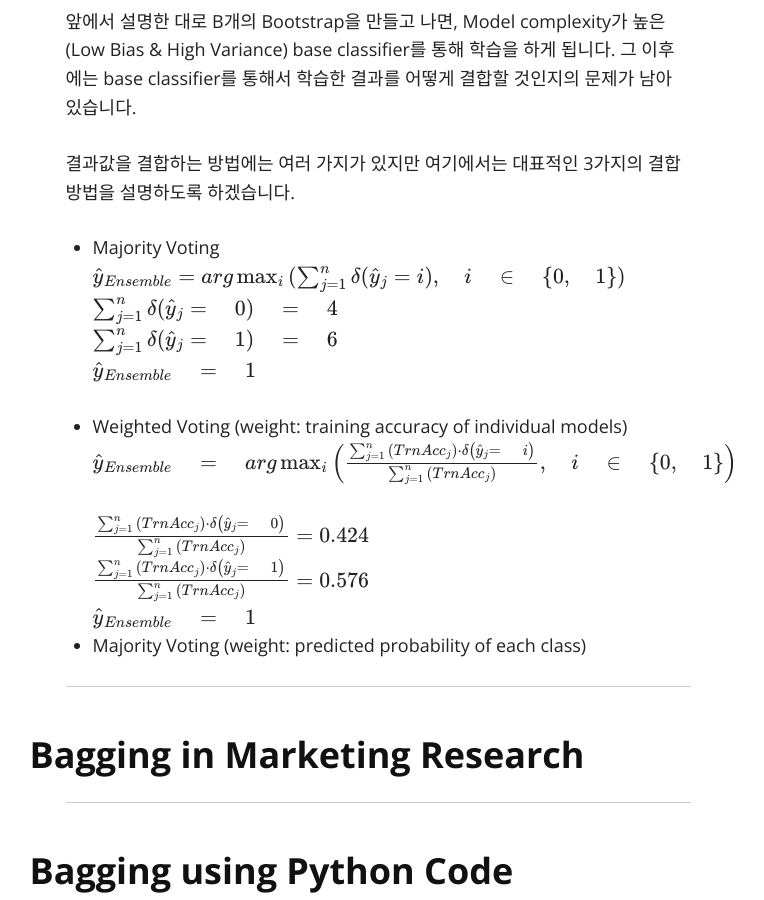
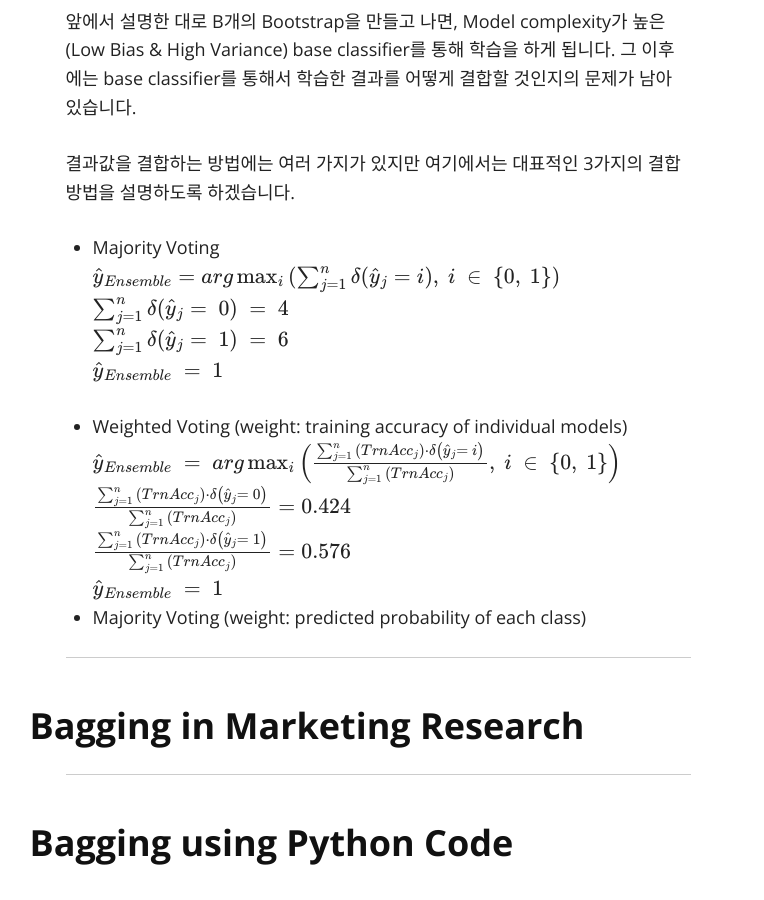
Before and after one commit to seokchaeyoon/seokchaeyoon.github.io, a Jekyll site: the page built from index.md, in a window 1280 px wide and 900 px high, scrolled down 8277 px. Shown: the whole window, without its empty margins (262-1026 px from the left). Built offline with Jekyll 4.4.1, drawn with Linux system fonts in a browser that asks for light colours; nearby versions of some CDN libraries; formulas are drawn with MathJax 3.

Commit message:
Update index.md

```diff
--- a/index.md
+++ b/index.md
@@ -119,16 +119,16 @@ Bootstrapping에서 핵심은 Bootstrap이라는 Orignal Dataset에서 뽑은
 결과값을 결합하는 방법에는 여러 가지가 있지만 여기에서는 대표적인 3가지의 결합 방법을 설명하도록 하겠습니다.
 
 * Majority Voting
-$$ { \hat { y }  }_{ Ensemble }=arg\max _{ i }{ (\sum _{ j=1 }^{ n }{ \delta ({ \hat { y }  }_{ j }=i) } ,\quad i\quad \in \quad \{ 0,\quad 1\} ) } $$ <br>
-$$   \sum _{ j=1 }^{ n }{ \delta ({ \hat { y }  }_{ j }=\quad 0)\quad =\quad 4 }   $$ <br>
-$$   \sum _{ j=1 }^{ n }{ \delta ({ \hat { y }  }_{ j }=\quad 1)\quad =\quad 6 }   $$ <br>
-$$ { \hat { y }  }_{ Ensemble }\quad =\quad 1 $$
+$$ { \hat { y }  }_{ Ensemble }=arg\max _{ i }{ (\sum _{ j=1 }^{ n }{ \delta ({ \hat { y }  }_{ j }=i) } ,\ i\ \in \ \{ 0,\ 1\} ) } $$ <br>
+$$   \sum _{ j=1 }^{ n }{ \delta ({ \hat { y }  }_{ j }=\ 0)\ =\ 4 }   $$ <br>
+$$   \sum _{ j=1 }^{ n }{ \delta ({ \hat { y }  }_{ j }=\ 1)\ =\ 6 }   $$ <br>
+$$ { \hat { y }  }_{ Ensemble }\ =\ 1 $$
 
 * Weighted Voting (weight: training accuracy of individual models)
-$$ { \hat { y }  }_{ Ensemble }\quad =\quad arg\max _{ i }{ \left( \frac { \sum _{ j=1 }^{ n }{ \left( { TrnAcc }_{ j } \right) \cdot \delta \left( { \hat { y }  }_{ j }=\quad i \right)  }  }{ \sum _{ j=1 }^{ n }{ \left( { TrnAcc }_{ j } \right)  }  } ,\quad i\quad \in \quad \{ 0,\quad 1\}  \right)  }   $$ <br>
-$$ \frac { \sum _{ j=1 }^{ n }{ \left( { TrnAcc }_{ j } \right) \cdot \delta \left( { \hat { y }  }_{ j }=\quad 0 \right)  }  }{ \sum _{ j=1 }^{ n }{ \left( { TrnAcc }_{ j } \right)  }  } =0.424  $$ <br>
-$$  \frac { \sum _{ j=1 }^{ n }{ \left( { TrnAcc }_{ j } \right) \cdot \delta \left( { \hat { y }  }_{ j }=\quad 1 \right)  }  }{ \sum _{ j=1 }^{ n }{ \left( { TrnAcc }_{ j } \right)  }  } =0.576 $$ <br>
-$$  { \hat { y }  }_{ Ensemble }\quad =\quad 1 $$
+$$ { \hat { y }  }_{ Ensemble }\ =\ arg\max _{ i }{ \left( \frac { \sum _{ j=1 }^{ n }{ \left( { TrnAcc }_{ j } \right) \cdot \delta \left( { \hat { y }  }_{ j }=\ i \right)  }  }{ \sum _{ j=1 }^{ n }{ \left( { TrnAcc }_{ j } \right)  }  } ,\ i\ \in \ \{ 0,\ 1\}  \right)  }   $$ <br>
+$$ \frac { \sum _{ j=1 }^{ n }{ \left( { TrnAcc }_{ j } \right) \cdot \delta \left( { \hat { y }  }_{ j }=\ 0 \right)  }  }{ \sum _{ j=1 }^{ n }{ \left( { TrnAcc }_{ j } \right)  }  } =0.424  $$ <br>
+$$  \frac { \sum _{ j=1 }^{ n }{ \left( { TrnAcc }_{ j } \right) \cdot \delta \left( { \hat { y }  }_{ j }=\ 1 \right)  }  }{ \sum _{ j=1 }^{ n }{ \left( { TrnAcc }_{ j } \right)  }  } =0.576 $$ <br>
+$$  { \hat { y }  }_{ Ensemble }\ =\ 1 $$
 * Majority Voting (weight: predicted probability of each class)
 $$   $$
 $$   $$
```
